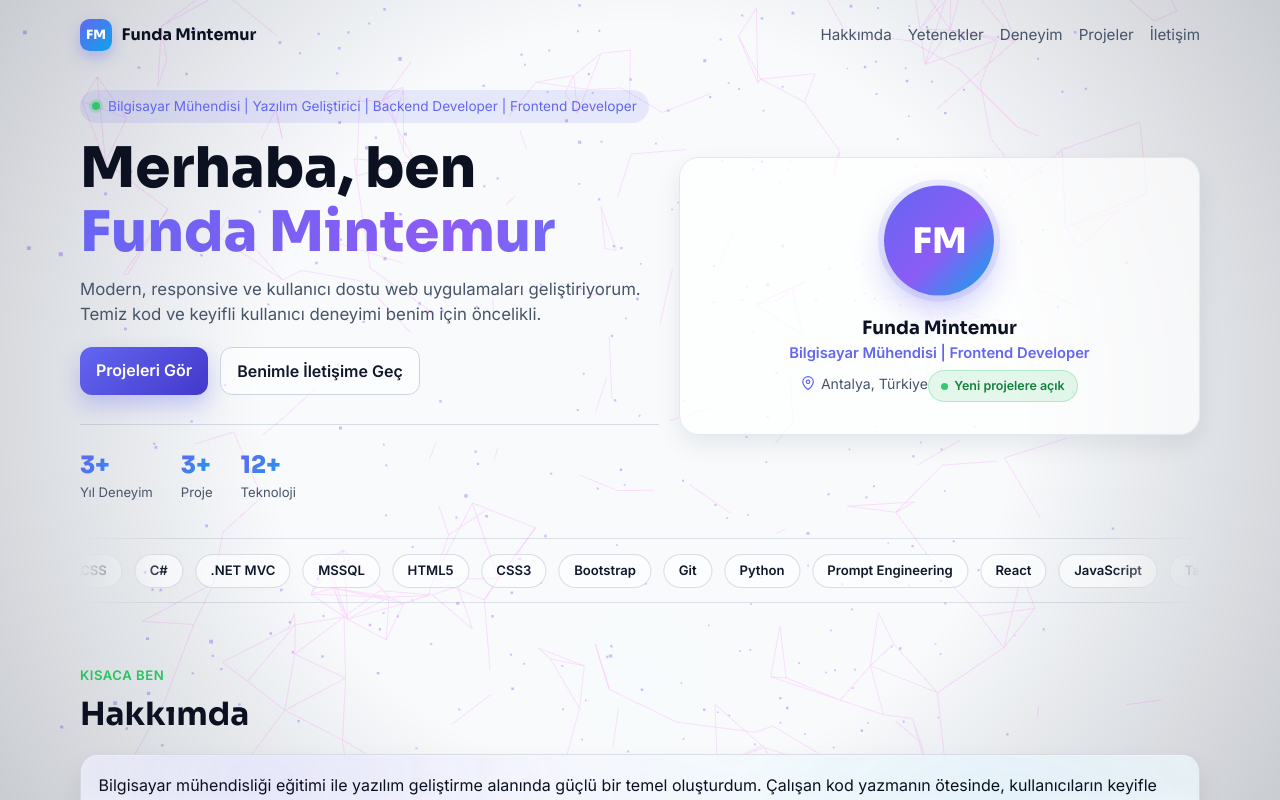
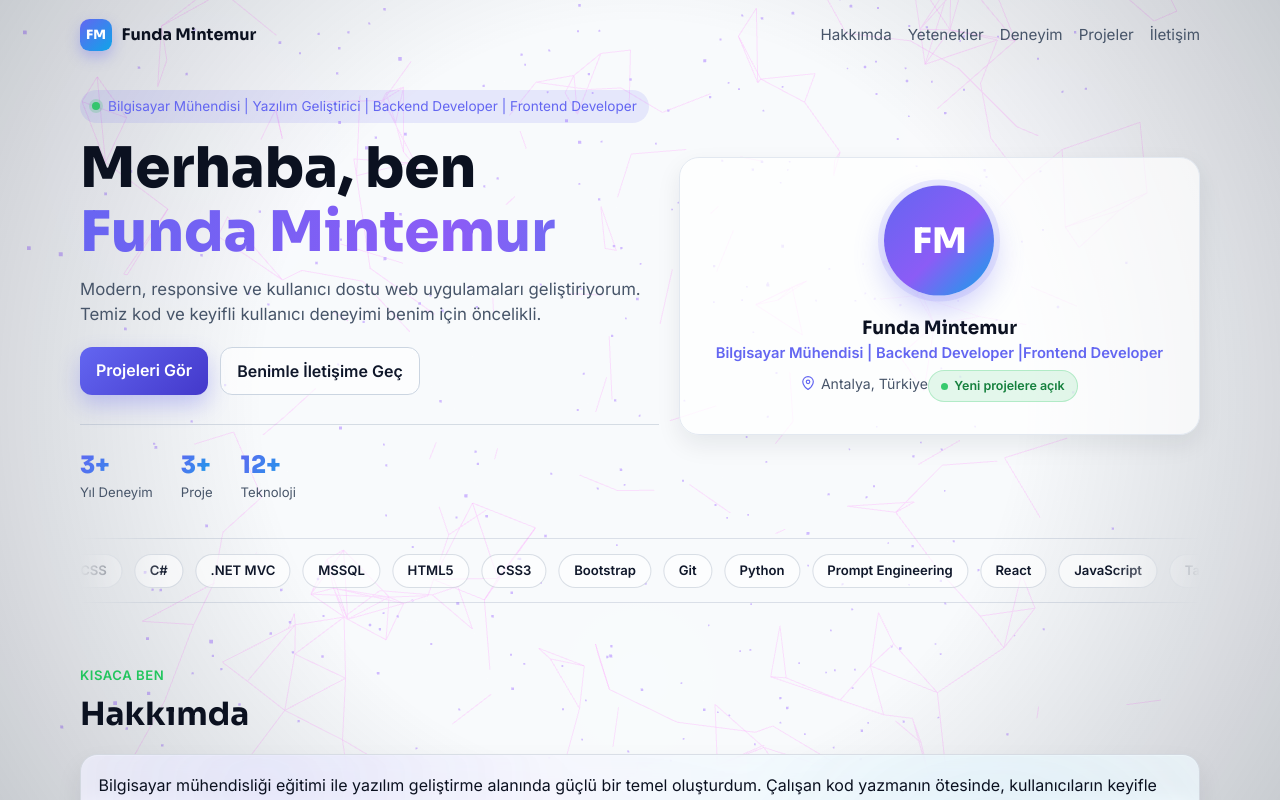
Before and after one commit to fundamintemur/PORTFOLYOSITESI, a React (Vite) app: page / in a window 1280 px wide. Shown: the top 800 px of the page. Built offline with nearby package versions, Linux system fonts and the light colour scheme.

Commit message:
Update App.jsx

```diff
--- a/src/App.jsx
+++ b/src/App.jsx
@@ -330,7 +330,7 @@ function App() {
               </div>
               <div className="hero-card-body">
                 <p className="hero-card-name">Funda Mintemur</p>
-                <p className="hero-card-role"> Bilgisayar Mühendisi | Frontend Developer</p>
+                <p className="hero-card-role"> Bilgisayar Mühendisi | Backend Developer |Frontend Developer</p>
                 <p className="hero-card-loc">
                   <FiMapPin className="inline-ico" />
                   Antalya, Türkiye
```
